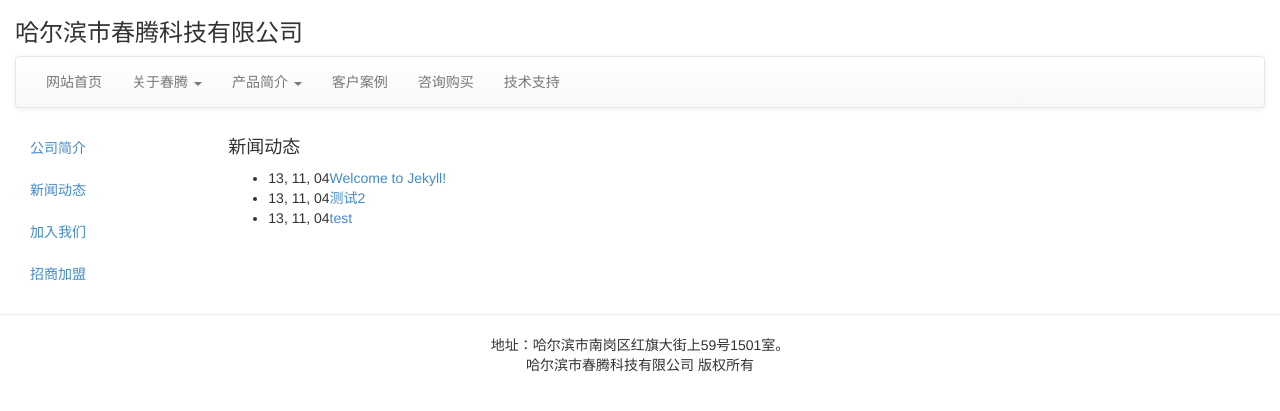
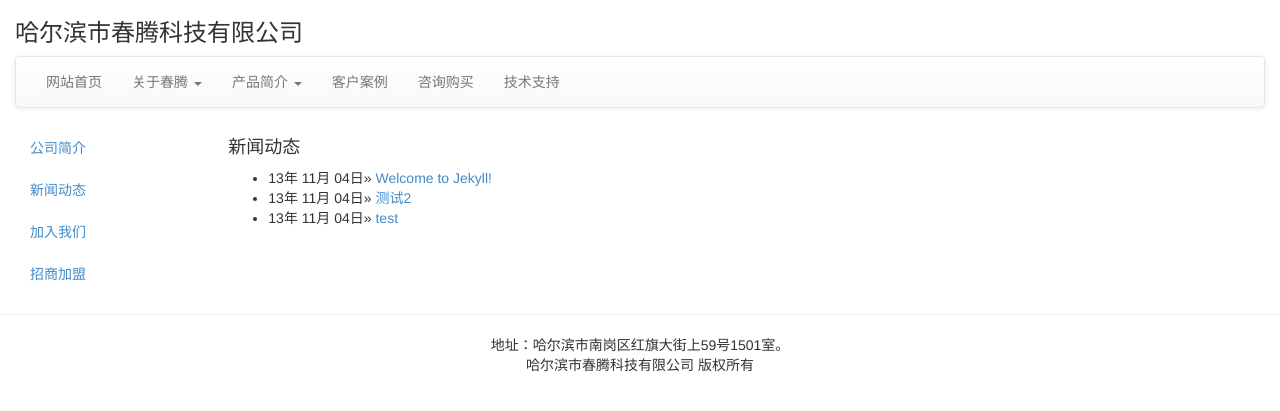
Before and after one commit to Zhou0426/counting_site, a Jekyll site: the page built from about/news.html, in a window 1280 px wide. Shown: the top 411 px of the page. Built offline with Jekyll 4.4.1, drawn with Linux system fonts in a browser that asks for light colours; Markdown is read by kramdown in place of the engine named in the settings.

Commit message:
修改日期格式

```diff
--- a/about/news.html
+++ b/about/news.html
@@ -6,6 +6,6 @@ title: 新闻动态
 	<h4>新闻动态</h4>
 	<ul>
 		{% for post in site.categories.news %}
-			<li>{{ post.date | date: "%y, %m, %d" }}<a href="{{ site.baseurl }}{{ post.url }}">{{ post.title }}</a></li>
+			<li><span>{{ post.date | date: "%y年 %m月 %d日" }}</span>&raquo; <a href="{{ site.baseurl }}{{ post.url }}">{{ post.title }}</a></li>
 		{% endfor %}
 	</ul>
```
Also changed, not shown: 3 other files.
